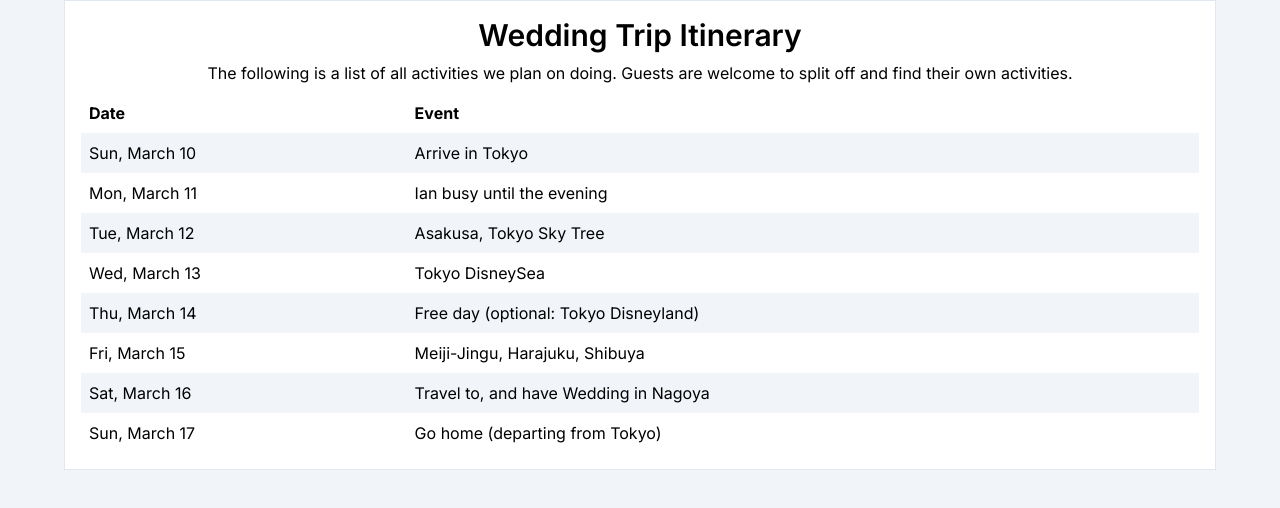
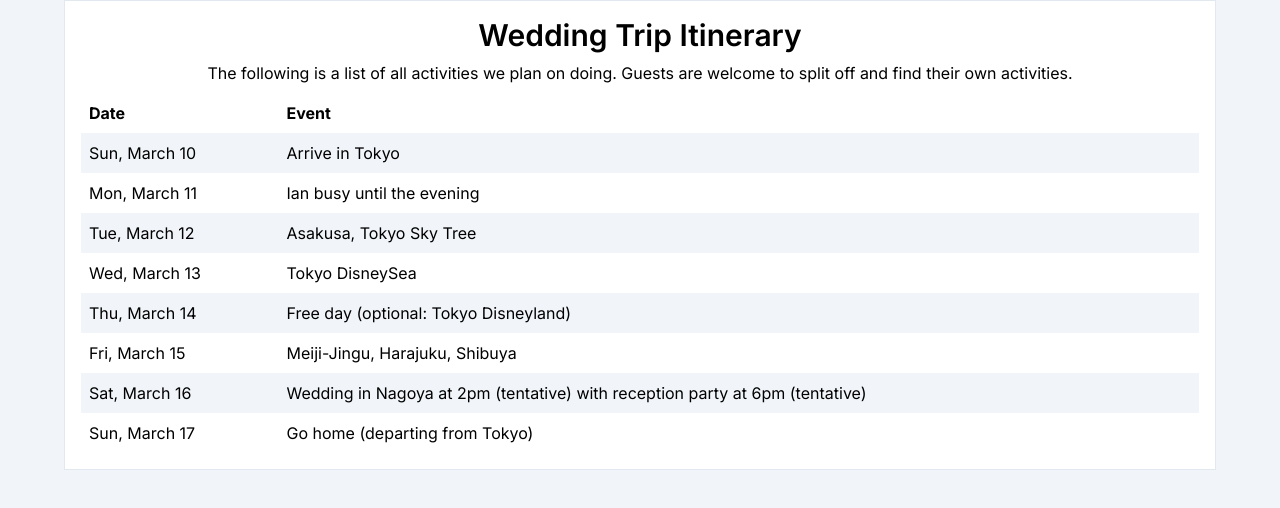
Before and after one commit to ArcticStorm9/ArcticStorm9.github.io, a SvelteKit app: page /wedding in a window 1280 px wide. Shown: the top 508 px of the page. Built offline with nearby package versions, Linux system fonts and the light colour scheme.

Commit message:
updated wedding info

```diff
--- a/src/routes/wedding/+page.svelte
+++ b/src/routes/wedding/+page.svelte
@@ -8,7 +8,7 @@
     ["Wed, March 13", "Tokyo DisneySea"],
     ["Thu, March 14", "Free day (optional: Tokyo Disneyland)"],
     ["Fri, March 15", "Meiji-Jingu, Harajuku, Shibuya"],
-    ["Sat, March 16", "Travel to, and have Wedding in Nagoya"],
+    ["Sat, March 16", "Wedding in Nagoya at 2pm (tentative) with reception party at 6pm (tentative)"],
     ["Sun, March 17", "Go home (departing from Tokyo)"],
   ];
 </script>
```
Also changed, not shown: 1 other file (tests, documents, lock files or other folders).
